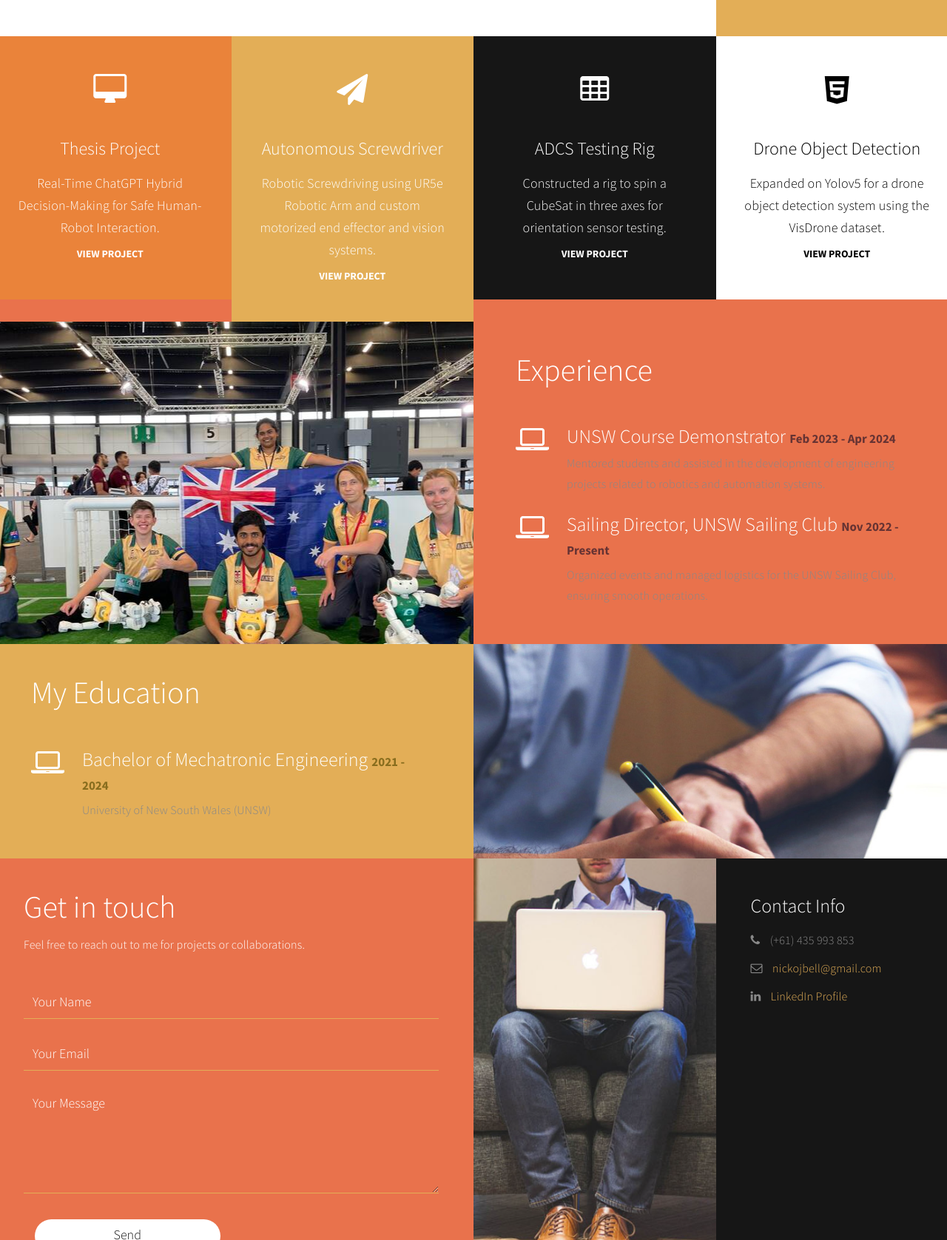
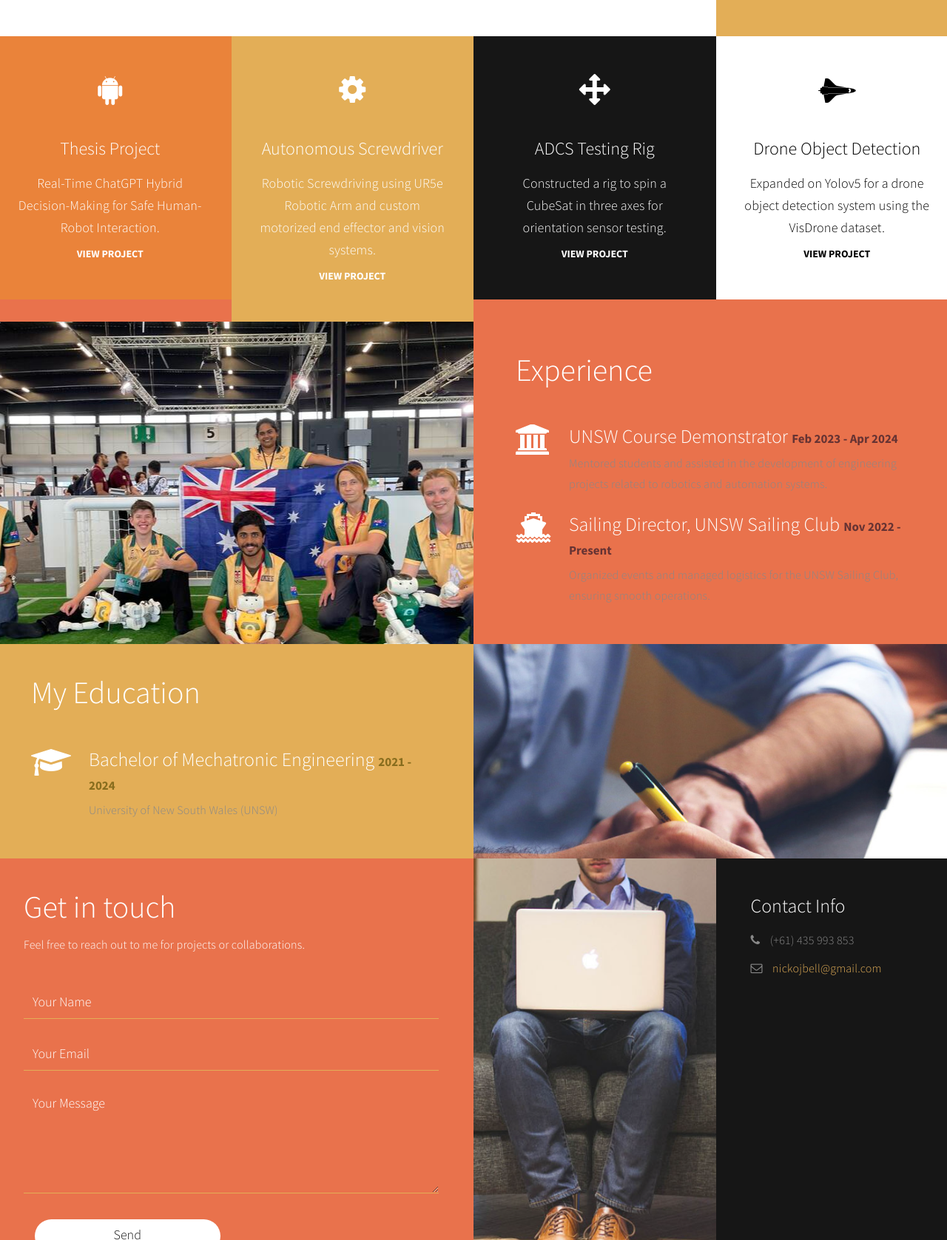
Before and after one commit to Neoxra/nickjbell, a plain HTML site: page index.html in a window 1280 px wide. Shown: the part 1123-2800 px from the top of the page at 74% size. Drawn offline with Linux system fonts and the light colour scheme; a script that the page names is missing.

Commit message:
big changes to Aestheticcc

```diff
--- a/index.html
+++ b/index.html
@@ -65,9 +65,17 @@
                <div class="col-md-6 col-sm-6">
                     <div class="home-thumb">
                          <div class="section-title">
-                              <h4 class="wow fadeInUp" data-wow-delay="0.3s">Welcome to my portfolio</h4>
-                              <h1 class="wow fadeInUp" data-wow-delay="0.6s">Hello, I am <strong>Nicholas Bell</strong>, a Mechatronic Engineer based in Sydney.</h1>
+                              <h4 class="wow fadeInUp fa fa-bell" data-wow-delay="0.3s">Welcome to my portfolio</h4>
+                              <h1 class="wow fadeInUp " data-wow-delay="0.6s">Hello, I am <strong>Nicholas Bell</strong>, a Mechatronic Engineer based in Sydney.</h1>
                               <p class="wow fadeInUp" data-wow-delay="0.9s">I specialize in robotics, AI, and autonomous systems. I’m passionate about integrating mechanics, electronics, and programming to create innovative solutions for real-world challenges.</p>
+
+                              <ul class="wow fadeInUp social-icon" data-wow-delay="2s">
+                                   <li><a href="https://github.com/Neoxra" class="fa fa-github" target="_blank"></a></li>
+                                   <li><a href="https://www.linkedin.com/in/nickojbell" class="fa fa-linkedin" target="_blank"></a></li>
+                                   <li><a href="https://open.spotify.com/user/21mvqmesuprla5qcvtiplf73a?si=e92af89b58464b5c" class="fa fa-spotify" target="_blank"></a></li>
+                                   <li><a href="mailto:nickojbell@gmail.com" class="fa fa-envelope" target="_blank"></a></li>
+                              </ul>
+
                               <a href="#about" class="wow fadeInUp smoothScroll section-btn btn btn-success" data-wow-delay="1.4s">Learn More</a>
                          </div>
                     </div>
@@ -138,7 +146,7 @@
              <!-- Project 1: Thesis Project -->
              <div class="bg-orange col-md-3 col-sm-6">
                  <div class="wow fadeInUp color-white projects-thumb" data-wow-delay="0.2s">
-                     <i class="fa fa-desktop"></i>
+                     <i class="fa fa-android"></i>
                          <h3>Thesis Project</h3>
                          <p class="color-white">Real-Time ChatGPT Hybrid Decision-Making for Safe Human-Robot Interaction.</p>
                          <a href="https://github.com/your-github-link" class="color-white">View Project</a>
@@ -148,7 +156,7 @@
              <!-- Project 2: UR5e Robotic Arm -->
              <div class="bg-yellow col-md-3 col-sm-6">
                  <div class="wow fadeInUp color-white projects-thumb" data-wow-delay="0.4s">
-                     <i class="fa fa-paper-plane"></i>
+                     <i class="fa fa-gear"></i>
                          <h3>Autonomous Screwdriver</h3>
                          <p class="color-white">Robotic Screwdriving using UR5e Robotic Arm and custom motorized end effector and vision systems.</p>
                          <a href="https://github.com/your-github-link" class="color-white">View Project</a>
@@ -158,7 +166,7 @@
              <!-- Project 3: ADCS Testing Rig -->
              <div class="bg-dark col-md-3 col-sm-6">
                  <div class="wow fadeInUp color-white projects-thumb" data-wow-delay="0.6s">
-                     <i class="fa fa-table"></i>
+                     <i class="fa fa-arrows"></i>
                          <h3>ADCS Testing Rig</h3>
                          <p class="color-white">Constructed a rig to spin a CubeSat in three axes for orientation sensor testing.</p>
                          <a href="https://github.com/your-github-link" class="color-white">View Project</a>
@@ -168,7 +176,7 @@
              <!-- Project 4: YOLOv5 AI Drone Object Detection -->
              <div class=" bg-white col-md-3 col-sm-6">
                  <div class="wow fadeInUp color-dark projects-thumb" data-wow-delay="1.0s">
-                     <i class="fa fa-html5 color-dark"></i>
+                     <i class="fa fa-space-shuttle color-dark"></i>
                          <h3>Drone Object Detection</h3>
                          <p class="color-dark">Expanded on Yolov5 for a drone object detection system using the VisDrone dataset.</p>
                          <a href="https://github.com/your-github-link" class="color-dark">View Project</a>
@@ -197,7 +205,7 @@
 
                          <div class="wow fadeInUp color-white media" data-wow-delay="1.2s">
                               <div class="media-object media-left">
-                                   <i class="fa fa-laptop"></i>
+                                   <i class="fa fa-university"></i>
                               </div>
                               <div class="media-body">
                                    <h3 class="media-heading">UNSW Course Demonstrator <small>Feb 2023 - Apr 2024</small></h3>
@@ -207,7 +215,7 @@
 
                          <div class="wow fadeInUp color-white media" data-wow-delay="1.6s">
                               <div class="media-object media-left">
-                                   <i class="fa fa-laptop"></i>
+                                   <i class="fa fa-ship"></i>
                               </div>
                               <div class="media-body">
                                    <h3 class="media-heading">Sailing Director, UNSW Sailing Club <small>Nov 2022 - Present</small></h3>
@@ -234,7 +242,7 @@
 
                          <div class="wow fadeInUp color-white media" data-wow-delay="1.2s">
                               <div class="media-object media-left">
-                                   <i class="fa fa-laptop"></i>
+                                   <i class="fa fa-graduation-cap"></i>
                               </div>
                               <div class="media-body">
                                    <h3 class="media-heading">Bachelor of Mechatronic Engineering <small>2021 - 2024</small></h3>
@@ -293,10 +301,12 @@
                               <h3 class="color-white">Contact Info</h3>
                               <p><i class="fa fa-phone"></i> (+61) 435 993 853</p>
                               <p><i class="fa fa-envelope-o"></i> <a href="mailto:nickojbell@gmail.com">nickojbell@gmail.com</a></p>
-                              <p><i class="fa fa-linkedin"></i> <a href="https://www.linkedin.com/in/nickojbell" target="_blank">LinkedIn Profile</a></p>
+                              <div class="badge-base LI-profile-badge" data-locale="en_US" data-size="medium" data-theme="light" data-type="VERTICAL" data-vanity="nickojbell" data-version="v1"><a class="badge-base__link LI-simple-link" href="https://au.linkedin.com/in/nickojbell?trk=profile-badge"></a></div>
                          </div>
                     </div>
                </div>
+
+
           </div>
      </div>
 </section>
@@ -309,9 +319,6 @@
                     <div class="wow fadeInUp footer-copyright" data-wow-delay="1.8s">
                          <p>&copy; 2024 Nicholas Bell. All rights reserved</p>
                     </div>
-				<ul class="wow fadeInUp social-icon" data-wow-delay="2s">
-                         <li><a href="#" class="fa fa-linkedin"></a></li>
-                    </ul>
                </div>
 		</div>
 	</div>
@@ -325,6 +332,7 @@
 <script src="js/wow.min.js"></script>
 <script src="js/custom.js"></script>
 <script src="js/resetscroll.js"></script>
+<script src="https://platform.linkedin.com/badges/js/profile.js" async defer type="text/javascript"></script>
 
 </body>
 </html>
```
